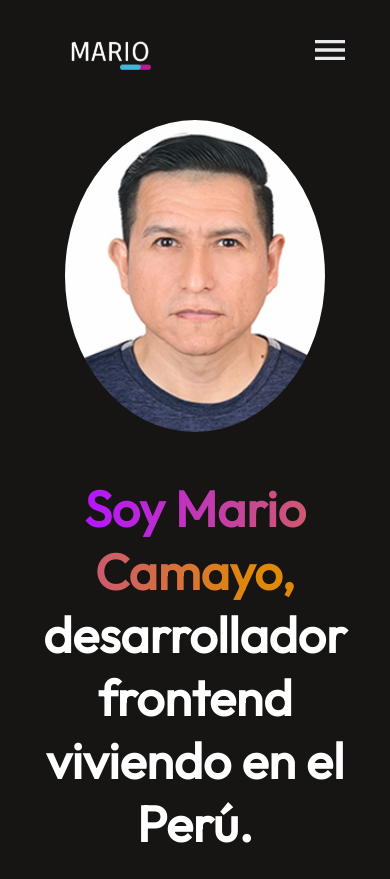
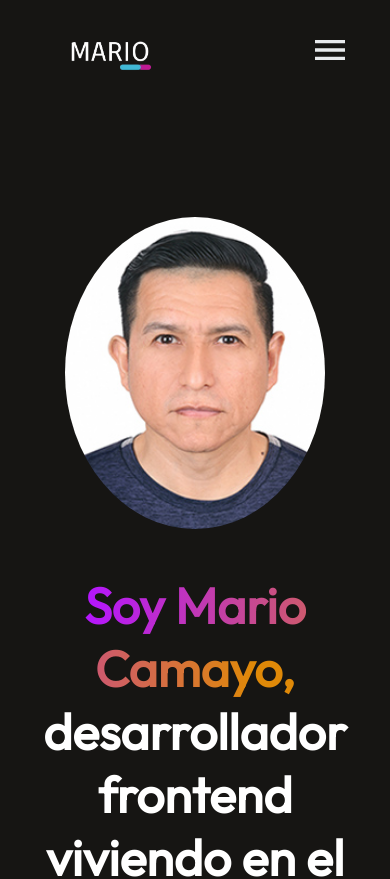
Before and after one commit to MarioCamayo/portfolio, a React (Vite) app: page / in a window 390 px wide. Shown: the top 879 px of the page. Built offline with nearby package versions, Linux system fonts and the light colour scheme.

Commit message:
se colocó overflow-x :hidden al body en el archivo index.css

```diff
--- a/src/components/NavBar/navbar.css
+++ b/src/components/NavBar/navbar.css
@@ -62,7 +62,7 @@
 @media (max-width:768px){
     .navbar{
         margin: 20px 50px;
-        position: fixed;
+        /* position: fixed; */
         top: 0;
         left: 0;
         /* margin-top: 100px; */
--- a/src/index.css
+++ b/src/index.css
@@ -8,4 +8,6 @@ body{
     background: #161513;
     color: white;
     font-family: 'outfit', sans-serif  ;
+    overflow-x: hidden; /* Evita desplazamiento horizontal */
+
 }
```
